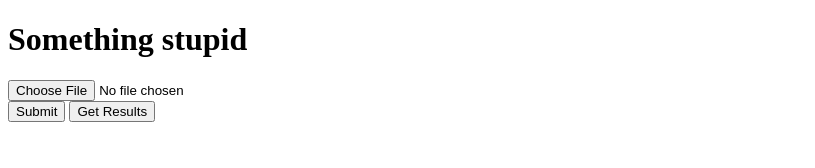
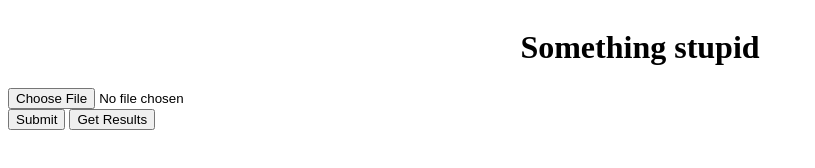
Before and after one commit to SOMEONE1703/submission, a website: page submit.html in a window 1280 px wide. Shown: the whole page, without its empty margins (0-815 px from the left). Drawn offline with Linux system fonts and the light colour scheme.

Commit message:
something

```diff
--- a/submit.html
+++ b/submit.html
@@ -7,6 +7,7 @@
     <meta http-equiv="X-UA-Compatible" content="ie=edge">
     <title>Document</title>
     <script src="submit.js"></script>
+    <link rel="stylesheet" href="submit.css">
 
 </head>
 <body>
```
Also changed, not shown: homepage.html (+1 -0 lines).
